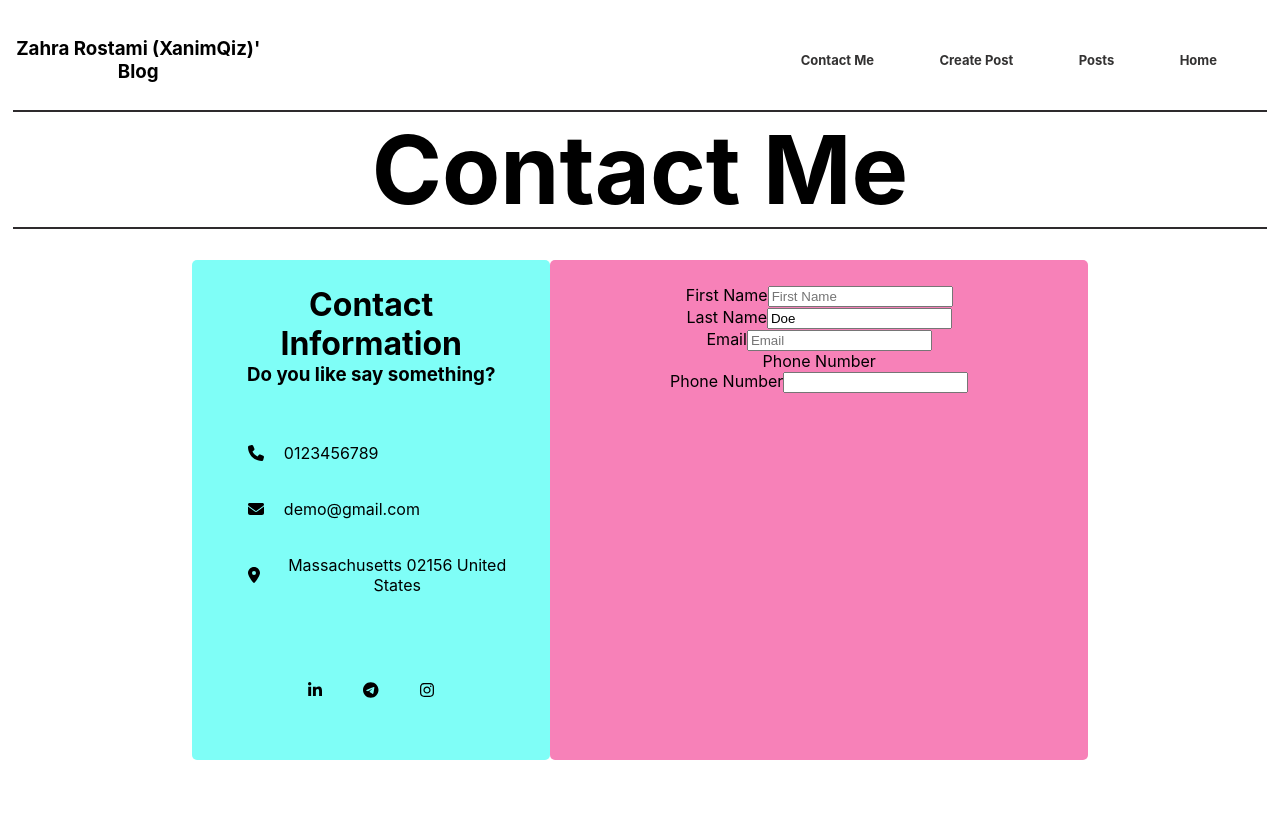
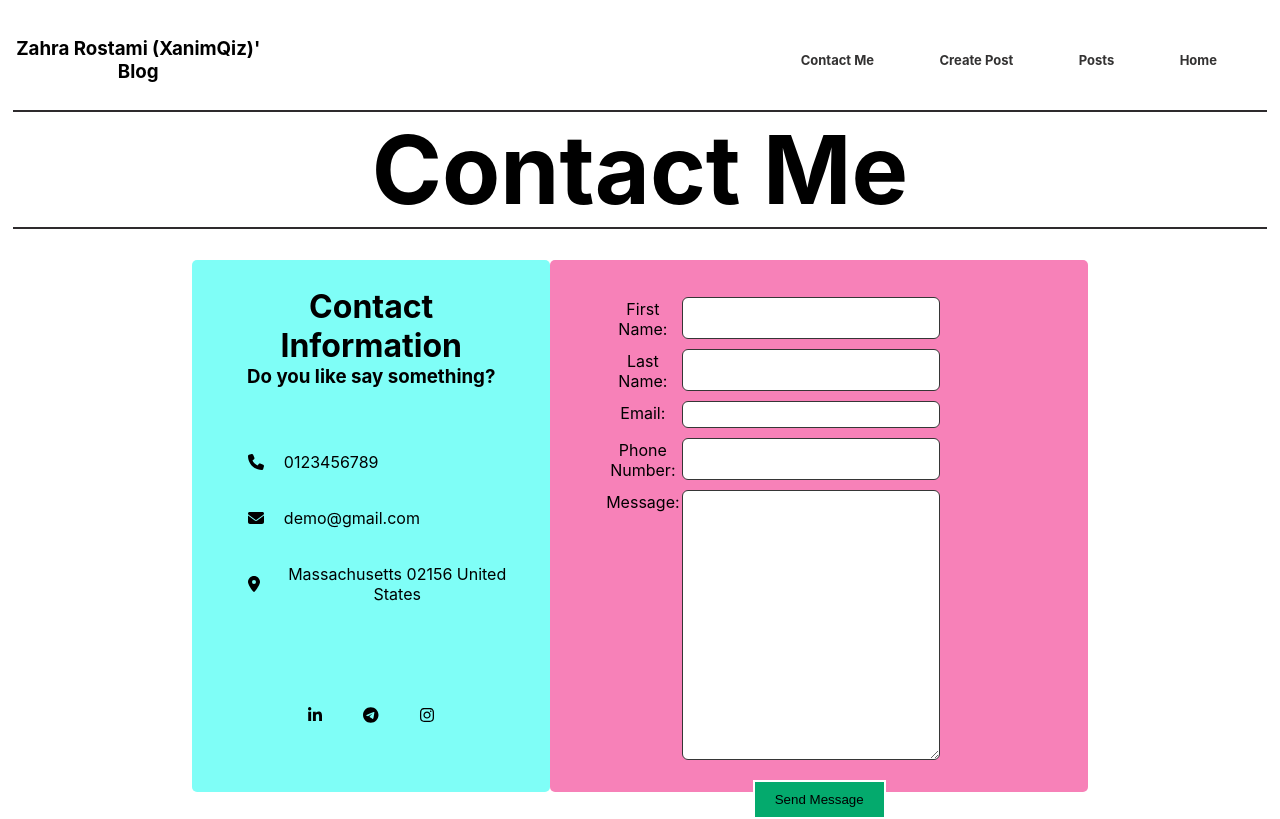
Before and after one commit to zahraRostami1999/blog-app, a React (Create React App) app: page /contactMe in a window 1280 px wide. Built offline with nearby package versions, Linux system fonts and the light colour scheme.

Commit message:
edit contactMe page: import Input and Textarea and edit contact info

```diff
--- a/src/pages/contactMe/ContactMe.jsx
+++ b/src/pages/contactMe/ContactMe.jsx
@@ -1,5 +1,7 @@
 import styled from "./contactMe.module.css";
 import Header from "../../Components/header/Header";
+import Input from "../../Components/input/Input";
+import TextArea from "../../Components/textArea/Textarea";
 import { Fragment } from "react";
 import { FontAwesomeIcon } from "@fortawesome/react-fontawesome";
 import { faCoffee } from "@fortawesome/free-solid-svg-icons";
@@ -48,29 +50,13 @@ function ContactMe() {
           </div>
           <div className={styled.col_60}>
             <div className={styled.colContainer}>
-              <div className={styled.formContainer}>
-                <div className={styled.formGroup}>
-                  <label>First Name</label>
-                  <input type="text" placeholder="First Name" />
-                </div>
-
-                <div className={styled.formGroup}>
-                  <label>Last Name</label>
-                  <input type="text" value="Doe" />
-                </div>
-
-                <div className={styled.formGroup}>
-                  <label>Email</label>
-                  <input type="email" placeholder="Email" />
-                </div>
-
-                <div className={styled.formGroup}>
-                  <label>Phone Number</label>
-                  <div className={styled.phoneInput}>
-                    <label> Phone Number</label>
-                    <input type="text" readOnly />
-                  </div>
-                </div>
+              <div className={styled.info}>
+                <Input label="First Name:" name="firstName" type="text" />
+                <Input label="Last Name:" name="lastName" type="text" />
+                <Input label="Email:" name="emailAddress" type="text"/>
+                <Input label="Phone Number:" name="phoneNumber" type="text"/>
+                <TextArea label="Message:" name="message" />
+                <button>Send Message</button>
               </div>
             </div>
           </div>
```
